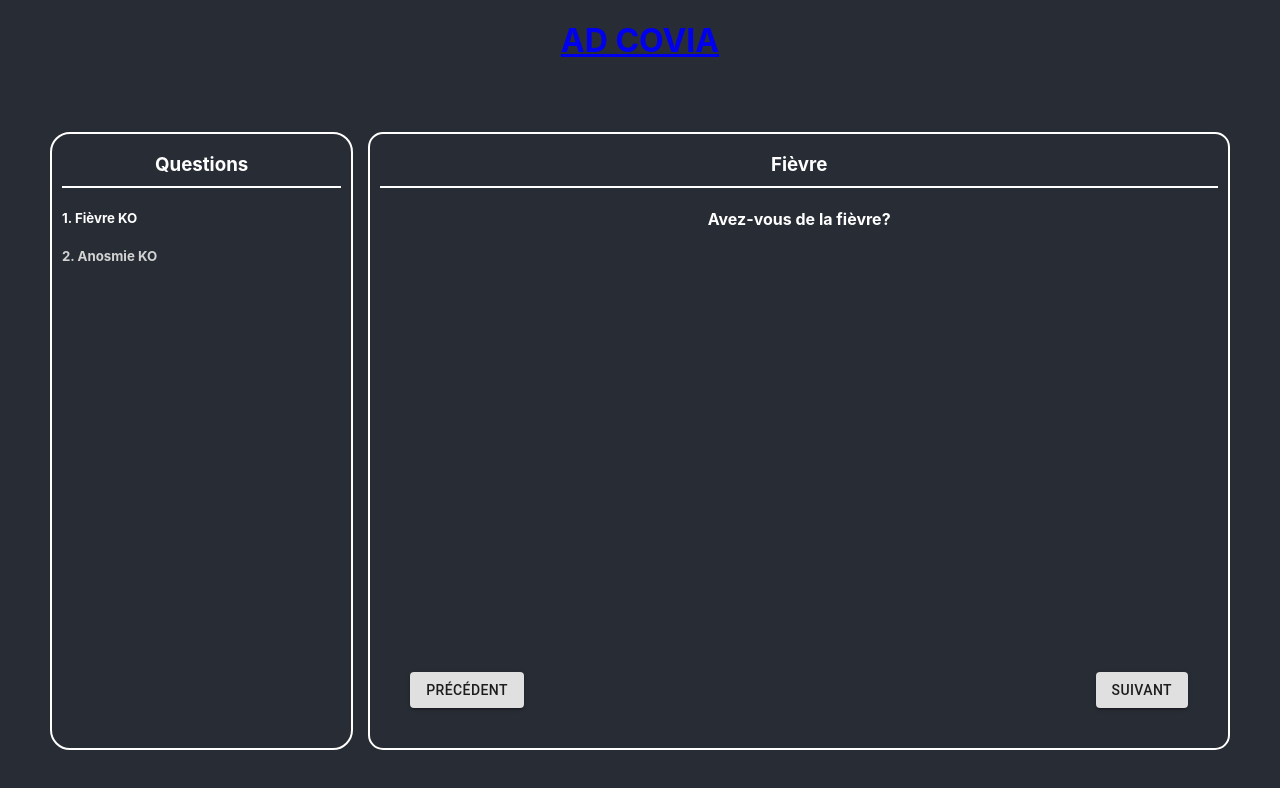
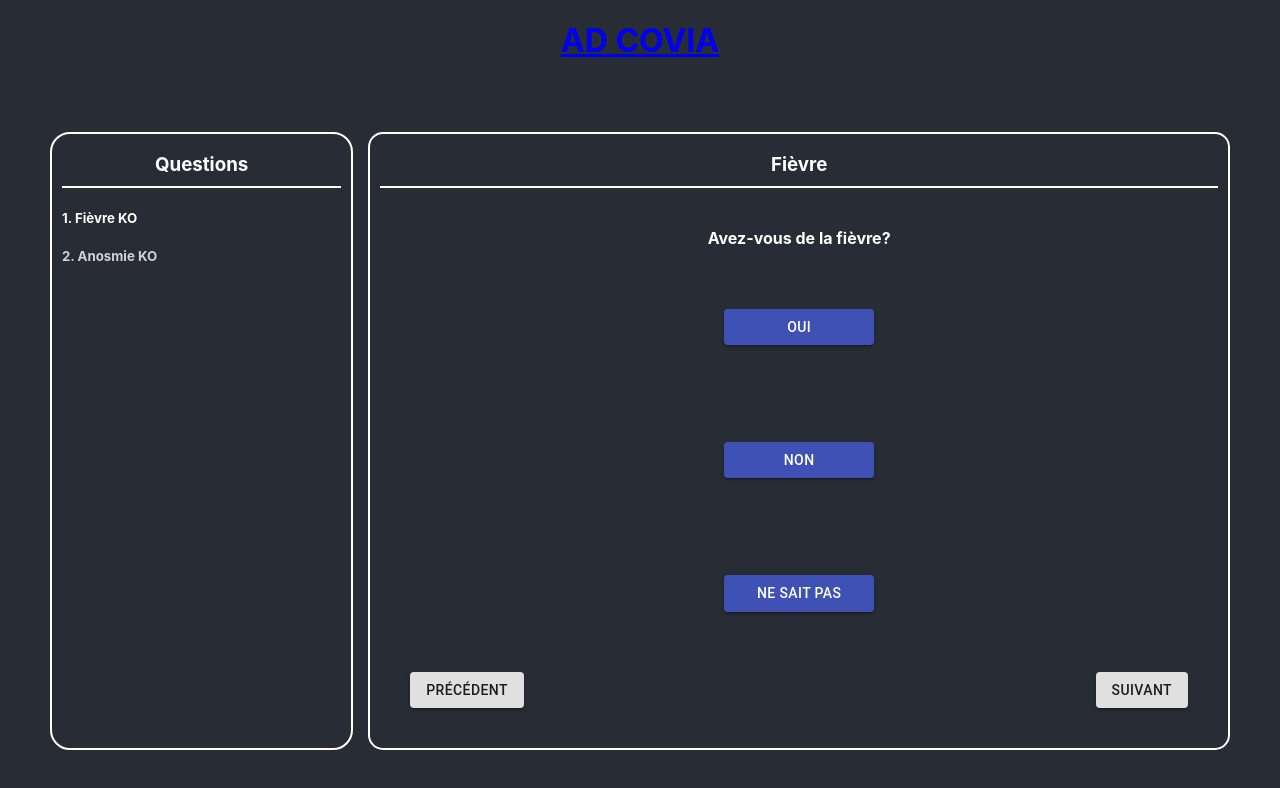
Before and after one commit to AntoineAwaida/ad-covia, a React (Create React App) app in the folder front-app/: page /form in a window 1280 px wide. Shown: the top 788 px of the page. Built offline with nearby package versions, Linux system fonts and the light colour scheme.

Commit message:
Add Answer Fields
Generate answer fields based on expected type, did only the YNU type for now

```diff
--- a/front-app/src/modules/questions/interfaces.tsx
+++ b/front-app/src/modules/questions/interfaces.tsx
@@ -1,8 +1,12 @@
 type SimpleAnswerType = "YES_NO_UNSURE" | "NUMBER" | "STRING";
+
+export type AnswerType =
+  | { type: SimpleAnswerType }
+  | { type: "DISCRETE_SET"; set: string[] };
 
 export interface Question {
   id: string;
   shortText: string;
   text: string;
-  answer: { type: SimpleAnswerType } | { type: "DISCRETE_SET"; set: string[] };
+  answer: AnswerType;
 }
--- /dev/null
+++ b/front-app/src/pages/ADForm/components/AnswerFields/YNUAnswerFields.tsx
@@ -0,0 +1,33 @@
+import React from "react";
+import styled from "styled-components";
+import { Button } from "@material-ui/core";
+
+const Container = styled.div`
+  flex: 1;
+  display: flex;
+  justify-content: space-between;
+  align-items: center;
+  flex-direction: column;
+`;
+
+const StyleButton = styled(Button)`
+  width: 150px;
+`;
+
+interface Props {
+  formik: any;
+}
+
+export const YNUAnswerFields = (props: Props) => (
+  <Container>
+    <StyleButton variant="contained" color="primary">
+      OUI
+    </StyleButton>
+    <StyleButton variant="contained" color="primary">
+      NON
+    </StyleButton>
+    <StyleButton variant="contained" color="primary">
+      NE SAIT PAS
+    </StyleButton>
+  </Container>
+);
--- a/front-app/src/pages/ADForm/components/Form.tsx
+++ b/front-app/src/pages/ADForm/components/Form.tsx
@@ -1,9 +1,12 @@
 import React from "react";
-import { Question } from "../../../modules/questions/interfaces";
+import { Question, AnswerType } from "../../../modules/questions/interfaces";
 import styled from "styled-components";
+import { YNUAnswerFields } from "./AnswerFields/YNUAnswerFields";
 
 const Container = styled.div`
   flex: 1;
+  display: flex;
+  flex-direction: column;
 `;
 
 const QuestionTitle = styled.h3`
@@ -19,6 +22,21 @@ const QuestionText = styled.h4`
   padding-bottom: 10px;
 `;
 
+const AsnwersContainer = styled.div`
+  flex: 1;
+  display: flex;
+  padding: 30px;
+`;
+
+const generateAnswerFields = (answer: AnswerType, formik: any) => {
+  switch (answer.type) {
+    case "YES_NO_UNSURE":
+      return <YNUAnswerFields formik={formik} />;
+    default:
+      return <p>test</p>;
+  }
+};
+
 interface Props {
   question: Question;
   formik: any;
@@ -29,6 +47,9 @@ export const Form = (props: Props) => {
     <Container>
       <QuestionTitle>{props.question.shortText}</QuestionTitle>
       <QuestionText>{props.question.text}</QuestionText>
+      <AsnwersContainer>
+        {generateAnswerFields(props.question.answer, props.formik)}
+      </AsnwersContainer>
     </Container>
   );
 };
```
